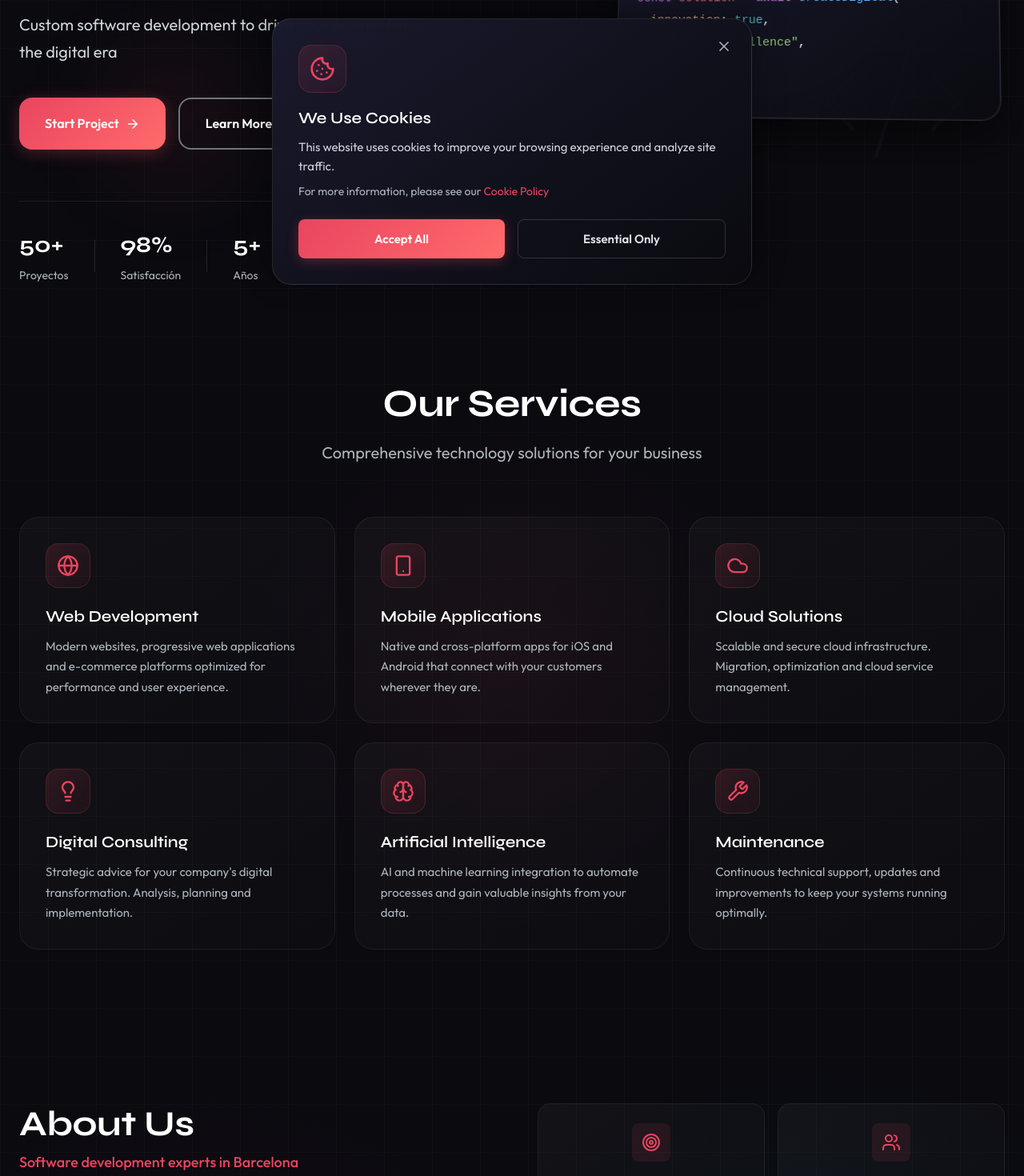
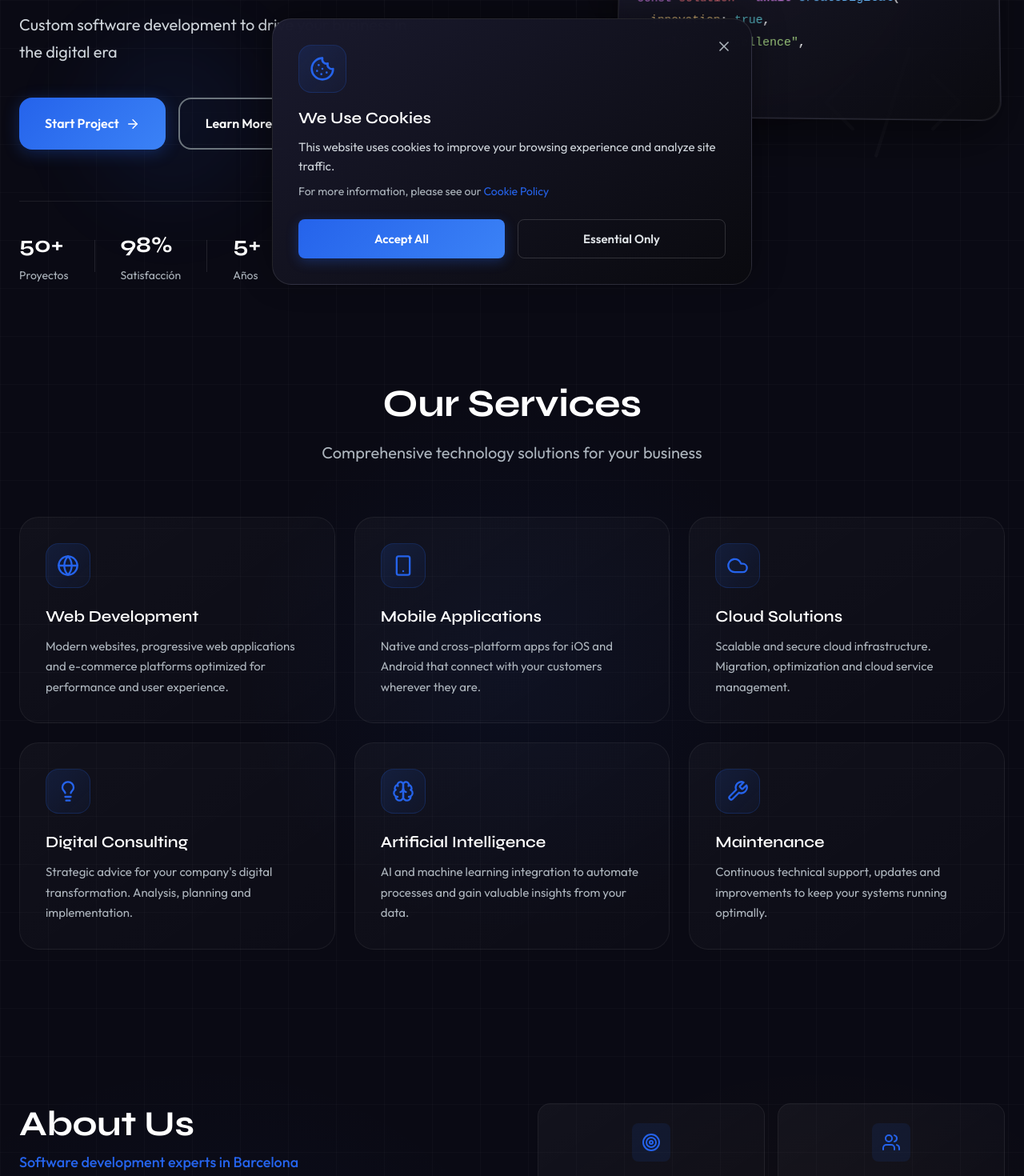
Before and after one commit to koroljovjevgeni60/ekdigital-website, a Next.js app: page /en in a window 1280 px wide. Shown: the part 420-1890 px from the top of the page at 80% size. Built offline with nearby package versions, Linux system fonts and the light colour scheme.

Commit message:
Update styles

```diff
--- a/src/app/globals.css
+++ b/src/app/globals.css
@@ -1,13 +1,13 @@
 @import url('https://fonts.googleapis.com/css2?family=Outfit:wght@300;400;500;600;700;800&family=Syne:wght@400;500;600;700;800&display=swap');
 
 :root {
-  /* Brand Colors - Deep tech with warm Barcelona vibes */
-  --color-primary: #0a0a0f;
-  --color-secondary: #1a1a2e;
-  --color-accent: #e94560;
-  --color-accent-light: #ff6b6b;
-  --color-highlight: #00d9ff;
-  --color-gold: #ffc857;
+  /* Brand Colors - Deep blue with warm golden accents */
+  --color-primary: #0a0a14;
+  --color-secondary: #101828;
+  --color-accent: #2563eb;
+  --color-accent-light: #3b82f6;
+  --color-highlight: #f59e0b;
+  --color-gold: #fbbf24;
 
   /* Neutrals */
   --color-white: #ffffff;
@@ -68,7 +68,7 @@ body {
 }
 
 .bg-gradient-radial {
-  background: radial-gradient(ellipse at 50% 0%, rgba(233, 69, 96, 0.15) 0%, transparent 60%);
+  background: radial-gradient(ellipse at 50% 0%, rgba(37, 99, 235, 0.15) 0%, transparent 60%);
 }
 
 /* Container */
@@ -124,12 +124,12 @@ p {
 .btn-primary {
   background: linear-gradient(135deg, var(--color-accent), var(--color-accent-light));
   color: var(--color-white);
-  box-shadow: 0 4px 20px rgba(233, 69, 96, 0.3);
+  box-shadow: 0 4px 20px rgba(37, 99, 235, 0.3);
 }
 
 .btn-primary:hover {
   transform: translateY(-2px);
-  box-shadow: 0 8px 30px rgba(233, 69, 96, 0.4);
+  box-shadow: 0 8px 30px rgba(37, 99, 235, 0.4);
 }
 
 .btn-secondary {
@@ -189,7 +189,7 @@ p {
 
 .card:hover {
   transform: translateY(-5px);
-  border-color: rgba(233, 69, 96, 0.3);
+  border-color: rgba(37, 99, 235, 0.3);
   box-shadow: 0 20px 40px rgba(0, 0, 0, 0.3);
 }
 
@@ -225,10 +225,10 @@ p {
 
 @keyframes glow {
   0%, 100% {
-    box-shadow: 0 0 20px rgba(233, 69, 96, 0.3);
+    box-shadow: 0 0 20px rgba(37, 99, 235, 0.3);
   }
   50% {
-    box-shadow: 0 0 40px rgba(233, 69, 96, 0.5);
+    box-shadow: 0 0 40px rgba(37, 99, 235, 0.5);
   }
 }
 
--- a/src/components/About.module.css
+++ b/src/components/About.module.css
@@ -7,8 +7,8 @@
   position: absolute;
   inset: 0;
   background:
-    radial-gradient(circle at 20% 50%, rgba(233, 69, 96, 0.05) 0%, transparent 40%),
-    radial-gradient(circle at 80% 50%, rgba(0, 217, 255, 0.05) 0%, transparent 40%);
+    radial-gradient(circle at 20% 50%, rgba(37, 99, 235, 0.05) 0%, transparent 40%),
+    radial-gradient(circle at 80% 50%, rgba(245, 158, 11, 0.05) 0%, transparent 40%);
   pointer-events: none;
 }
 
@@ -93,7 +93,7 @@
 
 .statCard:hover {
   transform: translateY(-4px);
-  border-color: rgba(233, 69, 96, 0.2);
+  border-color: rgba(37, 99, 235, 0.2);
   background: linear-gradient(145deg, rgba(255, 255, 255, 0.06), rgba(255, 255, 255, 0.02));
 }
 
@@ -103,7 +103,7 @@
   justify-content: center;
   width: 48px;
   height: 48px;
-  background: rgba(233, 69, 96, 0.1);
+  background: rgba(37, 99, 235, 0.1);
   border-radius: var(--radius-sm);
   color: var(--color-accent);
 }
@@ -162,7 +162,7 @@
   position: absolute;
   bottom: 0;
   width: 10%;
-  background: linear-gradient(180deg, rgba(233, 69, 96, 0.2) 0%, rgba(233, 69, 96, 0.05) 100%);
+  background: linear-gradient(180deg, rgba(37, 99, 235, 0.2) 0%, rgba(37, 99, 235, 0.05) 100%);
   border-radius: 4px 4px 0 0;
   opacity: 0.6;
 }
--- a/src/components/CTA.module.css
+++ b/src/components/CTA.module.css
@@ -14,7 +14,7 @@
 .gradient {
   position: absolute;
   inset: 0;
-  background: linear-gradient(135deg, rgba(233, 69, 96, 0.15) 0%, rgba(0, 217, 255, 0.1) 100%);
+  background: linear-gradient(135deg, rgba(37, 99, 235, 0.15) 0%, rgba(245, 158, 11, 0.1) 100%);
 }
 
 .pattern {
--- a/src/components/Contact.module.css
+++ b/src/components/Contact.module.css
@@ -9,7 +9,7 @@
   right: -20%;
   width: 600px;
   height: 600px;
-  background: radial-gradient(circle, rgba(0, 217, 255, 0.05) 0%, transparent 60%);
+  background: radial-gradient(circle, rgba(245, 158, 11, 0.05) 0%, transparent 60%);
   pointer-events: none;
 }
 
@@ -65,7 +65,7 @@
 .textarea:focus {
   outline: none;
   border-color: var(--color-accent);
-  background: rgba(233, 69, 96, 0.05);
+  background: rgba(37, 99, 235, 0.05);
 }
 
 .textarea {
@@ -105,7 +105,7 @@
 }
 
 .infoCard:hover {
-  border-color: rgba(233, 69, 96, 0.2);
+  border-color: rgba(37, 99, 235, 0.2);
   transform: translateX(8px);
 }
 
@@ -115,7 +115,7 @@
   justify-content: center;
   width: 48px;
   height: 48px;
-  background: rgba(233, 69, 96, 0.1);
+  background: rgba(37, 99, 235, 0.1);
   border-radius: var(--radius-sm);
   color: var(--color-accent);
   flex-shrink: 0;
--- a/src/components/CookieConsent.module.css
+++ b/src/components/CookieConsent.module.css
@@ -42,8 +42,8 @@
   justify-content: center;
   width: 60px;
   height: 60px;
-  background: linear-gradient(135deg, rgba(233, 69, 96, 0.15), rgba(233, 69, 96, 0.05));
-  border: 1px solid rgba(233, 69, 96, 0.2);
+  background: linear-gradient(135deg, rgba(37, 99, 235, 0.15), rgba(37, 99, 235, 0.05));
+  border: 1px solid rgba(37, 99, 235, 0.2);
   border-radius: var(--radius-md);
   color: var(--color-accent);
   margin-bottom: 1.25rem;
@@ -105,12 +105,12 @@
   background: linear-gradient(135deg, var(--color-accent), var(--color-accent-light));
   color: var(--color-white);
   border: none;
-  box-shadow: 0 4px 15px rgba(233, 69, 96, 0.3);
+  box-shadow: 0 4px 15px rgba(37, 99, 235, 0.3);
 }
 
 .acceptAll:hover {
   transform: translateY(-2px);
-  box-shadow: 0 6px 20px rgba(233, 69, 96, 0.4);
+  box-shadow: 0 6px 20px rgba(37, 99, 235, 0.4);
 }
 
 .acceptEssential {
--- a/src/components/Footer.module.css
+++ b/src/components/Footer.module.css
@@ -13,7 +13,7 @@
   transform: translateX(-50%);
   width: 600px;
   height: 300px;
-  background: radial-gradient(ellipse at center, rgba(233, 69, 96, 0.1) 0%, transparent 70%);
+  background: radial-gradient(ellipse at center, rgba(37, 99, 235, 0.1) 0%, transparent 70%);
   pointer-events: none;
 }
 
--- a/src/components/Hero.module.css
+++ b/src/components/Hero.module.css
@@ -19,7 +19,7 @@
   left: -20%;
   width: 80%;
   height: 100%;
-  background: radial-gradient(ellipse at center, rgba(233, 69, 96, 0.12) 0%, transparent 60%);
+  background: radial-gradient(ellipse at center, rgba(37, 99, 235, 0.12) 0%, transparent 60%);
   filter: blur(60px);
 }
 
@@ -39,7 +39,7 @@
   right: 10%;
   width: 400px;
   height: 400px;
-  background: radial-gradient(circle, rgba(0, 217, 255, 0.08) 0%, transparent 70%);
+  background: radial-gradient(circle, rgba(245, 158, 11, 0.1) 0%, transparent 70%);
   border-radius: 50%;
   filter: blur(40px);
   animation: float 8s ease-in-out infinite;
@@ -51,7 +51,7 @@
   left: 5%;
   width: 300px;
   height: 300px;
-  background: radial-gradient(circle, rgba(233, 69, 96, 0.08) 0%, transparent 70%);
+  background: radial-gradient(circle, rgba(37, 99, 235, 0.1) 0%, transparent 70%);
   border-radius: 50%;
   filter: blur(40px);
   animation: float 6s ease-in-out infinite reverse;
--- a/src/components/LegalPage.module.css
+++ b/src/components/LegalPage.module.css
@@ -8,7 +8,7 @@
 .background {
   position: fixed;
   inset: 0;
-  background: radial-gradient(ellipse at 30% 0%, rgba(233, 69, 96, 0.08) 0%, transparent 50%);
+  background: radial-gradient(ellipse at 30% 0%, rgba(37, 99, 235, 0.08) 0%, transparent 50%);
   pointer-events: none;
   z-index: 0;
 }
--- a/src/components/Services.module.css
+++ b/src/components/Services.module.css
@@ -10,7 +10,7 @@
   transform: translate(-50%, -50%);
   width: 800px;
   height: 800px;
-  background: radial-gradient(circle, rgba(233, 69, 96, 0.05) 0%, transparent 60%);
+  background: radial-gradient(circle, rgba(37, 99, 235, 0.05) 0%, transparent 60%);
   pointer-events: none;
 }
 
@@ -35,7 +35,7 @@
 
 .card:hover {
   transform: translateY(-8px);
-  border-color: rgba(233, 69, 96, 0.3);
+  border-color: rgba(37, 99, 235, 0.3);
   background: linear-gradient(145deg, rgba(255, 255, 255, 0.05), rgba(255, 255, 255, 0.02));
 }
 
@@ -54,7 +54,7 @@
   left: 0;
   right: 0;
   height: 100px;
-  background: linear-gradient(180deg, rgba(233, 69, 96, 0.08) 0%, transparent 100%);
+  background: linear-gradient(180deg, rgba(37, 99, 235, 0.08) 0%, transparent 100%);
   opacity: 0;
   transition: opacity var(--transition-base);
   pointer-events: none;
@@ -66,8 +66,8 @@
   justify-content: center;
   width: 56px;
   height: 56px;
-  background: linear-gradient(135deg, rgba(233, 69, 96, 0.15), rgba(233, 69, 96, 0.05));
-  border: 1px solid rgba(233, 69, 96, 0.2);
+  background: linear-gradient(135deg, rgba(37, 99, 235, 0.15), rgba(37, 99, 235, 0.05));
+  border: 1px solid rgba(37, 99, 235, 0.2);
   border-radius: var(--radius-md);
   color: var(--color-accent);
   margin-bottom: 1.5rem;
```
